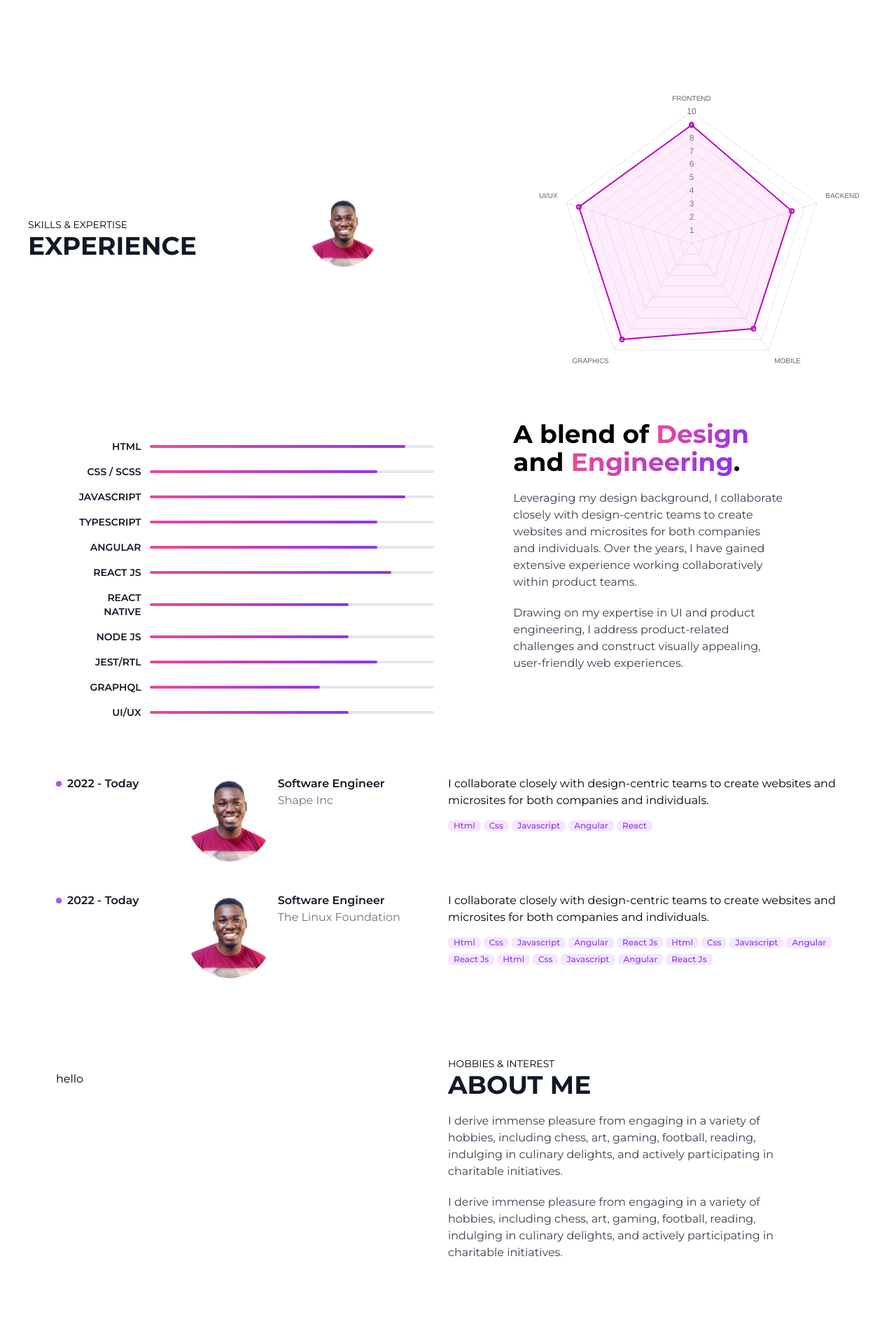
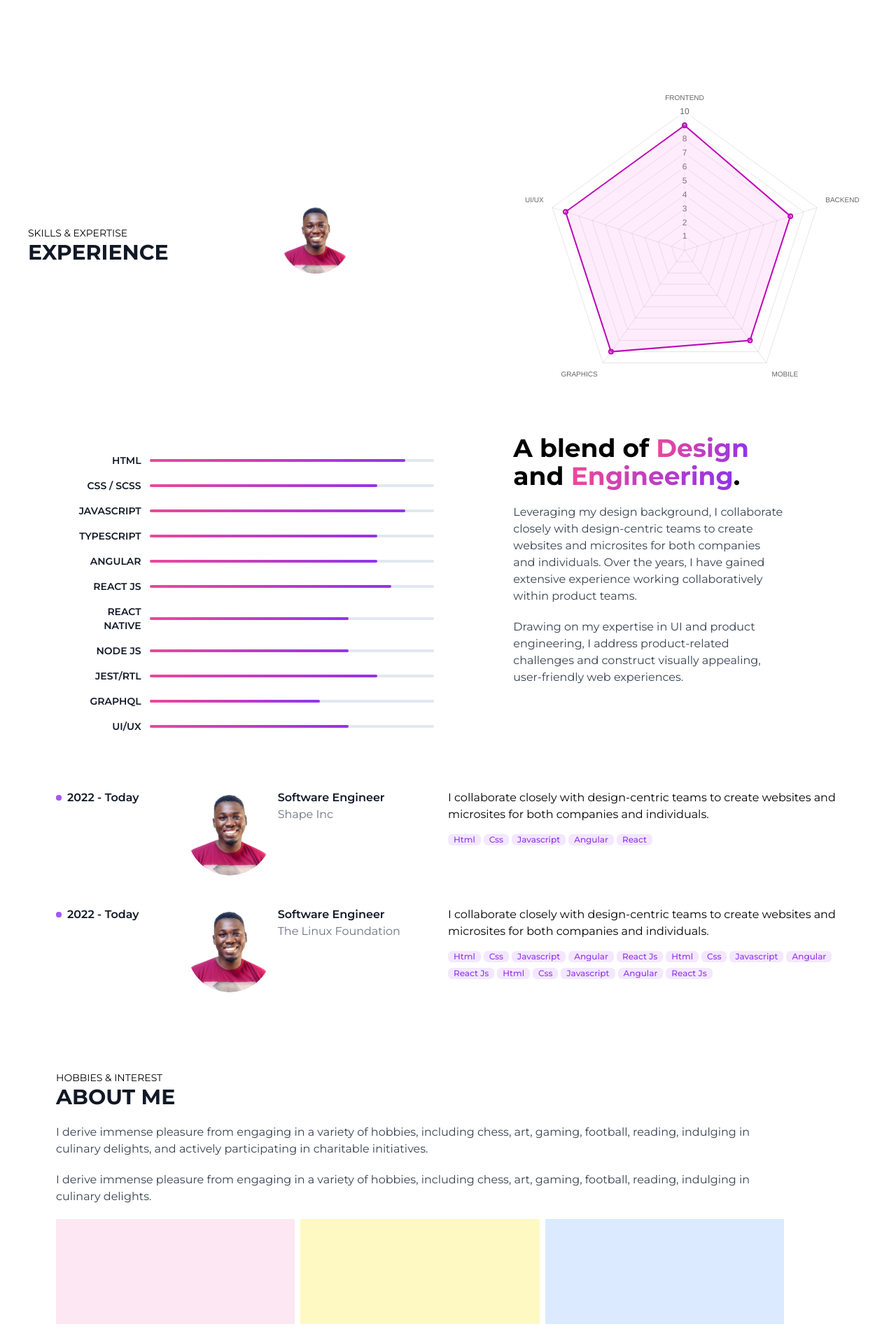
Before and after one commit to Aagbator/my-website, a Next.js app: page / in a window 1280 px wide. Shown: the part 729-2641 px from the top of the page at 70% size. Before the commit the page ends 2551 px from the top, so only its background shows below. Built offline with nearby package versions, Linux system fonts and the light colour scheme; some icons are missing.

Commit message:
completed about section

```diff
--- a/src/app/components/about.tsx
+++ b/src/app/components/about.tsx
@@ -105,14 +105,23 @@ const ratings: IRating[] = [
 export const About = () => {
   return (
     <section className="pt-20 px-5 sm:px-10">
-      <section className="flex flex-col sm:flex-row justify-between align-top items-start w-full sm:py-5 sm:px-10">
-        <div className="flex flex-col mt-5 sm:w-6/12 w-full">
-          <h1>hello</h1>
+      <section className="flex flex-col sm:flex-row w-full sm:py-5 sm:px-10">
+        <div className="xs:flex flex-col sm:w-6/12 w-full hidden">
+          <div className="relative">
+            <div className="bg-orange-300 absolute w-full h-[500px] bottom-0 rounded-r-full top-0 -left-20"></div>
+            <Image
+              className="w-full z-1 absolute -left-20 top-14"
+              src="/anthony-img.png"
+              width={400}
+              height={200}
+              alt="Anthony Agbator"
+            />
+          </div>
         </div>
-        <div className="lg:flex lg:pr-20 flex-col items-start text-black sm:w-6/12 w-full">
+        <div className="lg:flex lg:pr-20 flex-col items-start text-black xs:w-6/12 w-full">
           <header className="w-full flex-1 col-12 sm:w-6/12 text-gray-900 uppercase mb-5 text-2xl md:text-2xl lg:text-4xl">
             <h5 className="text-black text-sm">Hobbies & Interest</h5>
-            <h2 className="font-bold">About Me</h2>
+            <h2 className="font-bold text-3xl">About Me</h2>
           </header>
           <p className="text-gray-700">
             I derive immense pleasure from engaging in a variety of hobbies,
@@ -123,18 +132,15 @@ export const About = () => {
           <p className="mt-5 text-gray-700">
             I derive immense pleasure from engaging in a variety of hobbies,
             including chess, art, gaming, football, reading, indulging in
-            culinary delights, and actively participating in charitable
-            initiatives.
+            culinary delights.
           </p>
+          <div className="flex flex-row space-x-2 w-full mt-5">
+            <div className="h-[150px] w-4/12 bg-pink-100"></div>
+            <div className="h-[150px] w-4/12 bg-yellow-100"></div>
+            <div className="h-[150px] w-4/12 bg-blue-100"></div>
+          </div>
         </div>
       </section>
-
-      {/* <div className="flex justify-between align-top items-start w-full lg:w-1/2 py-5 px-5 sm:px-10">
-        <p className="text-gray-800">
-          I’m a design-first Full-stack developer with strong focus on creating
-          high quality user interface and product experience.
-        </p>
-      </div> */}
     </section>
   );
 };
--- a/src/app/components/experience.tsx
+++ b/src/app/components/experience.tsx
@@ -55,16 +55,16 @@ export const Experience = () => {
         ({ date, company, companyLogoPath, role, description, skills }, i) => (
           <section
             key={i}
-            className="flex flex-col sm:flex-row justify-between align-top items-start w-full sm:py-3 pb-5 sm:px-10"
+            className="flex flex-col md:flex-row justify-between align-top items-start w-full sm:py-3 pb-5 sm:px-10"
           >
-            <div className="hidden sm:flex sm:flex-row items-center mt-5 sm:w-2/12 w-6/12">
+            <div className="hidden md:flex md:flex-row items-center mt-5 md:w-2/12 w-6/12">
               <span className="relative flex h-2 w-2">
                 <span className="animate-ping absolute inline-flex h-full w-full rounded-full bg-purple-400 opacity-75"></span>
                 <span className="relative inline-flex rounded-full h-2 w-2 bg-purple-500"></span>
               </span>
               <h5 className="text-gray-900 ml-2 font-semibold">2022 - Today</h5>
             </div>
-            <div className="flex mt-5 sm:w-4/12 w-12/12">
+            <div className="flex mt-5 md:w-4/12 w-12/12">
               <div className="flex flex-row">
                 <div>
                   <Image
@@ -90,7 +90,7 @@ export const Experience = () => {
                 </div>
               </div>
             </div>
-            <div className="flex flex-col mt-2 sm:mt-5 sm:w-6/12 w-full">
+            <div className="flex flex-col mt-2 md:mt-5 md:w-6/12 w-full">
               <p className="text-black pl-[70px] sm:pl-0">{description}</p>
               <div className="flex flex-wrap mt-2 pl-[70px] sm:pl-0">
                 {skills.map((skill, i) => (
--- a/src/app/components/skills.tsx
+++ b/src/app/components/skills.tsx
@@ -106,9 +106,9 @@ export const Skills = () => {
   return (
     <section className="pt-20 px-5 sm:px-10">
       <header className="flex flex-col sm:flex-row justify-between items-center w-full">
-        <div className="w-full flex-1 col-12 sm:w-6/12 text-gray-900 uppercase  text-2xl md:text-2xl lg:text-4xl">
+        <div className="w-full flex-1 col-12 sm:w-6/12 text-gray-900 uppercase  text-2xl">
           <h5 className="text-black text-sm">Skills & Expertise</h5>
-          <h2 className="font-bold">Experience</h2>
+          <h2 className="font-bold text-3xl">Experience</h2>
         </div>
         <div className="flex sm:space-between w-full items-center">
           <div className="sm:pl-40 w-4/12 sm:w-6/12">
```
Also changed, not shown: public/anthony-img.png (added), public/anthony.png (added).
